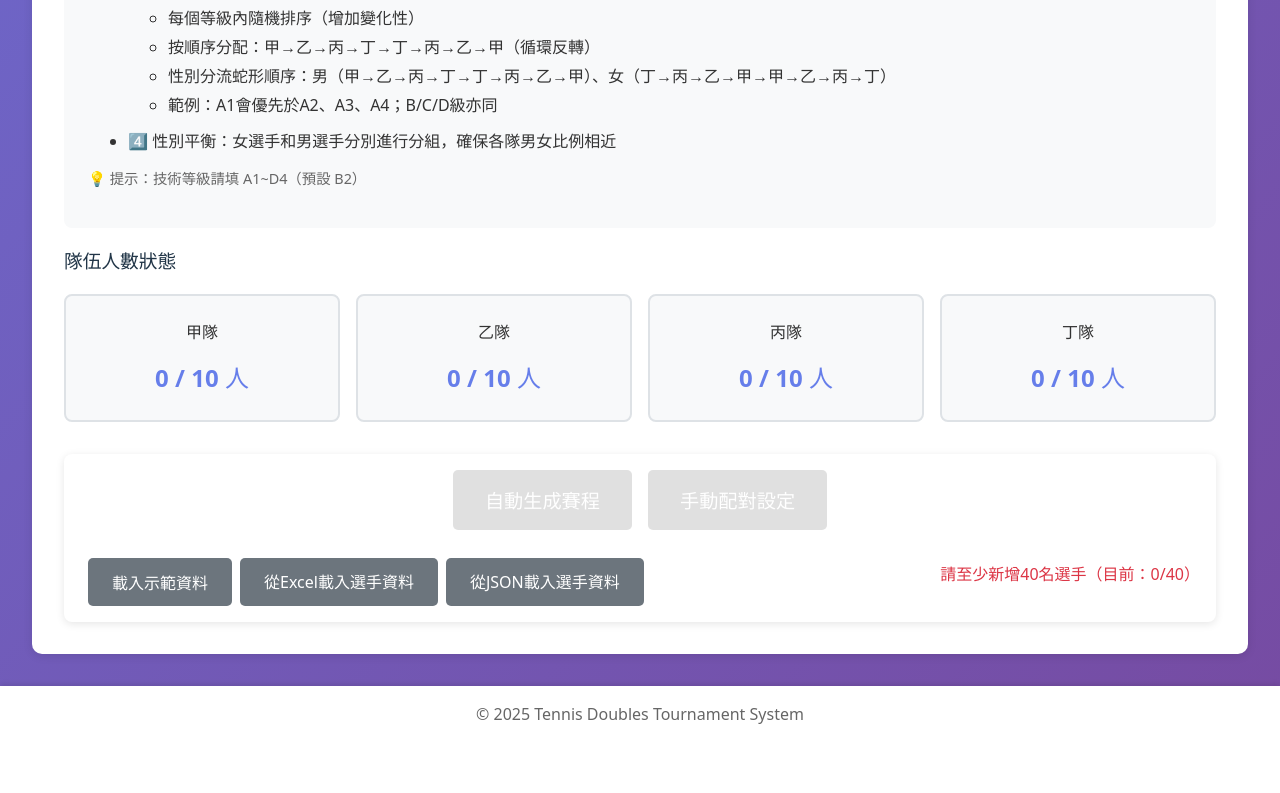
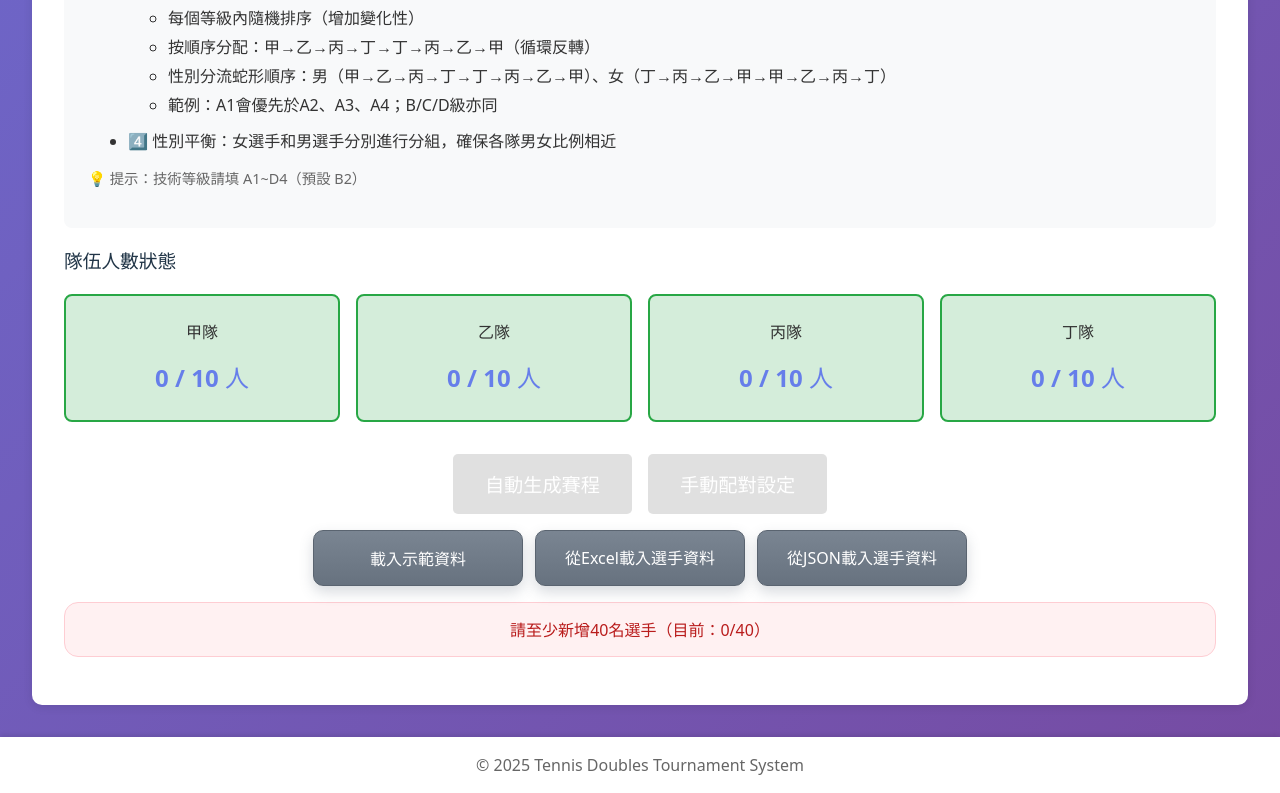
Before and after one commit to alberthsu-cl/TennisDouble, a React (Vite) app: page / in a window 1280 px wide. Shown: the part 2092-2885 px from the top of the page. Before the commit the page ends 2834 px from the top, so only its background shows below. Built offline with nearby package versions, Linux system fonts and the light colour scheme.

Commit message:
change the style of buttoms in setting page

```diff
--- a/src/App.css
+++ b/src/App.css
@@ -562,17 +562,12 @@
 }
 
 .team-card {
-  background: #f8f9fa;
+  background: #d4edda;
   padding: 1.5rem;
   border-radius: 8px;
   text-align: center;
-  border: 2px solid #dee2e6;
+  border: 2px solid #28a745;
   position: relative;
-}
-
-.team-card.complete {
-  background: #d4edda;
-  border-color: #28a745;
 }
 
 .team-card.club-card {
@@ -594,14 +589,6 @@
   font-size: 1.5rem;
   font-weight: bold;
   color: #667eea;
-}
-
-.check-mark {
-  position: absolute;
-  top: 10px;
-  right: 10px;
-  font-size: 1.5rem;
-  color: #28a745;
 }
 
 .setup-actions {
@@ -623,8 +610,12 @@
 }
 
 .warning {
-  color: #dc3545;
+  color: #b91c1c;
   margin-top: 1rem;
+  padding: 0.9rem 1rem;
+  background: #fff1f2;
+  border: 1px solid #fecdd3;
+  border-radius: 14px;
 }
 
 /* 按鈕樣式 */
@@ -2289,16 +2280,8 @@ button {
 }
 
 .setup-actions {
-  display: flex;
-  justify-content: space-between;
-  align-items: center;
-  gap: 0.75rem;
-  flex-wrap: wrap;
   margin-top: 2rem;
-  padding: 1rem;
-  background: white;
-  border-radius: 8px;
-  box-shadow: 0 2px 8px rgba(0, 0, 0, 0.1);
+  text-align: center;
 }
 
 .setup-actions-left,
@@ -2321,6 +2304,39 @@ button {
   gap: 1rem;
   justify-content: center;
   width: 100%;
+}
+
+.setup-import-actions {
+  display: flex;
+  gap: 0.75rem;
+  flex-wrap: wrap;
+  justify-content: center;
+  margin-top: 1rem;
+  width: 100%;
+}
+
+.setup-upload-trigger {
+  display: inline-flex;
+  align-items: center;
+  justify-content: center;
+  cursor: pointer;
+  margin: 0;
+}
+
+.setup-import-actions .btn-secondary {
+  min-width: 210px;
+  margin: 0;
+  padding: 0.95rem 1.4rem;
+  border: 1px solid #5a6470;
+  border-radius: 10px;
+  background: linear-gradient(180deg, #7a8592 0%, #67727f 100%);
+  box-shadow: 0 6px 14px rgba(71, 85, 105, 0.22);
+}
+
+.setup-import-actions .btn-secondary:hover {
+  background: linear-gradient(180deg, #85909c 0%, #6f7a87 100%);
+  transform: translateY(-1px);
+  box-shadow: 0 10px 18px rgba(71, 85, 105, 0.28);
 }
 
 .btn-manual {
@@ -2708,6 +2724,16 @@ button {
   .constraint-toggle-item .btn-toggle {
     align-self: flex-end;
   }
+
+  .start-options,
+  .setup-import-actions {
+    flex-direction: column;
+  }
+
+  .start-options .btn-large,
+  .setup-import-actions .btn-secondary {
+    width: 100%;
+  }
 }
 
 /* 技術等級徽章 */
--- a/src/App.tsx
+++ b/src/App.tsx
@@ -1565,12 +1565,11 @@ function App() {
                 <h3>隊伍人數狀態</h3>
                 <div className="teams-grid">
                   {(['甲隊', '乙隊', '丙隊', '丁隊'] as TeamName[]).map(team => (
-                    <div key={team} className={`team-card ${getTeamCount(team) === settings.playersPerTeam ? 'complete' : ''}`}>
+                    <div key={team} className="team-card">
                       <h4>{team}</h4>
                       <div className="team-count">
                         {getTeamCount(team)} / {settings.playersPerTeam} 人
                       </div>
-                      {getTeamCount(team) === settings.playersPerTeam && <div className="check-mark">✓</div>}
                     </div>
                   ))}
                 </div>
@@ -1618,14 +1617,14 @@ function App() {
                       {settings.tournamentMode === 'inter-club' ? '開始配對（手動）' : '手動配對設定'}
                     </button>
                   </div>
-                  <div style={{ marginTop: '1rem', display: 'flex', gap: '0.5rem', flexWrap: 'wrap', justifyContent: 'flex-start' }}>
+                  <div className="setup-import-actions">
                     <button
                       className="btn-secondary btn-large"
                       onClick={handleLoadDemoData}
                     >
                       載入示範資料
                     </button>
-                    <label className="btn-secondary btn-large" style={{ cursor: 'pointer', margin: 0 }}>
+                    <label className="btn-secondary btn-large setup-upload-trigger">
                       從Excel載入選手資料
                       <input
                         type="file"
@@ -1640,7 +1639,7 @@ function App() {
                         }}
                       />
                     </label>
-                    <label className="btn-secondary btn-large" style={{ cursor: 'pointer', margin: 0 }}>
+                    <label className="btn-secondary btn-large setup-upload-trigger">
                       從JSON載入選手資料
                       <input
                         type="file"
```
Also changed, not shown: 4 other files (tests, documents, lock files or other folders).
